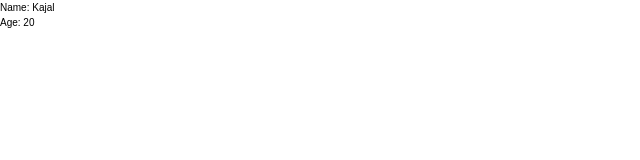
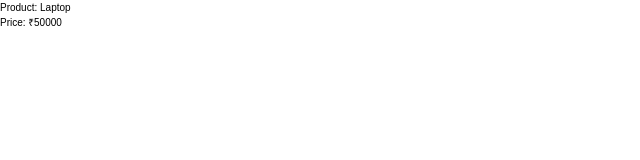
Before and after one commit to KajalKumari-2404/react-project, a React (Vite) app in the folder react-project/: page / in a window 1280 px wide. Shown: the top 160 px of the page, without its empty margins (0-640 px from the left). Built offline with nearby package versions, Linux system fonts and the light colour scheme.

Commit message:
next example

```diff
--- a/react-project/src/components/Revision.jsx
+++ b/react-project/src/components/Revision.jsx
@@ -1,10 +1,21 @@
-function Student(props) {
+// function Student(props) {
+//     return (
+//         <div>
+//             <h1>Name: {props.name}</h1>
+//             <p>Age: {props.age}</p>
+//         </div>
+//     );
+// }
+
+// export default Student;
+
+function Product(props) {
     return (
         <div>
-            <h1>Name: {props.name}</h1>
-            <p>Age: {props.age}</p>
+            <h1>Product: {props.name}</h1>
+            <p>Price: ₹{props.price}</p>
         </div>
     );
 }
 
-export default Student;
+export default Product;
--- a/react-project/src/pages/App.jsx
+++ b/react-project/src/pages/App.jsx
@@ -80,15 +80,26 @@ import { HowNotToFetchApi } from '../components/hooks/UseEffect/HowNotToFetchApi
 
 
 
-import Student from "../components/Revision";
+// import Student from "../components/Revision";
 
-export function App() {
+// export function App() {
+//     return (
+//         <div>
+//             <Student name="Kajal" age={20} />
+//         </div>
+//     );
+// }
+
+
+import Product from "../components/Revision";
+
+export const App = () => {
     return (
         <div>
-            <Student name="Kajal" age={20} />
+            <Product name="Laptop" price={50000} />
         </div>
     );
-}
+};
 
 
 
```
